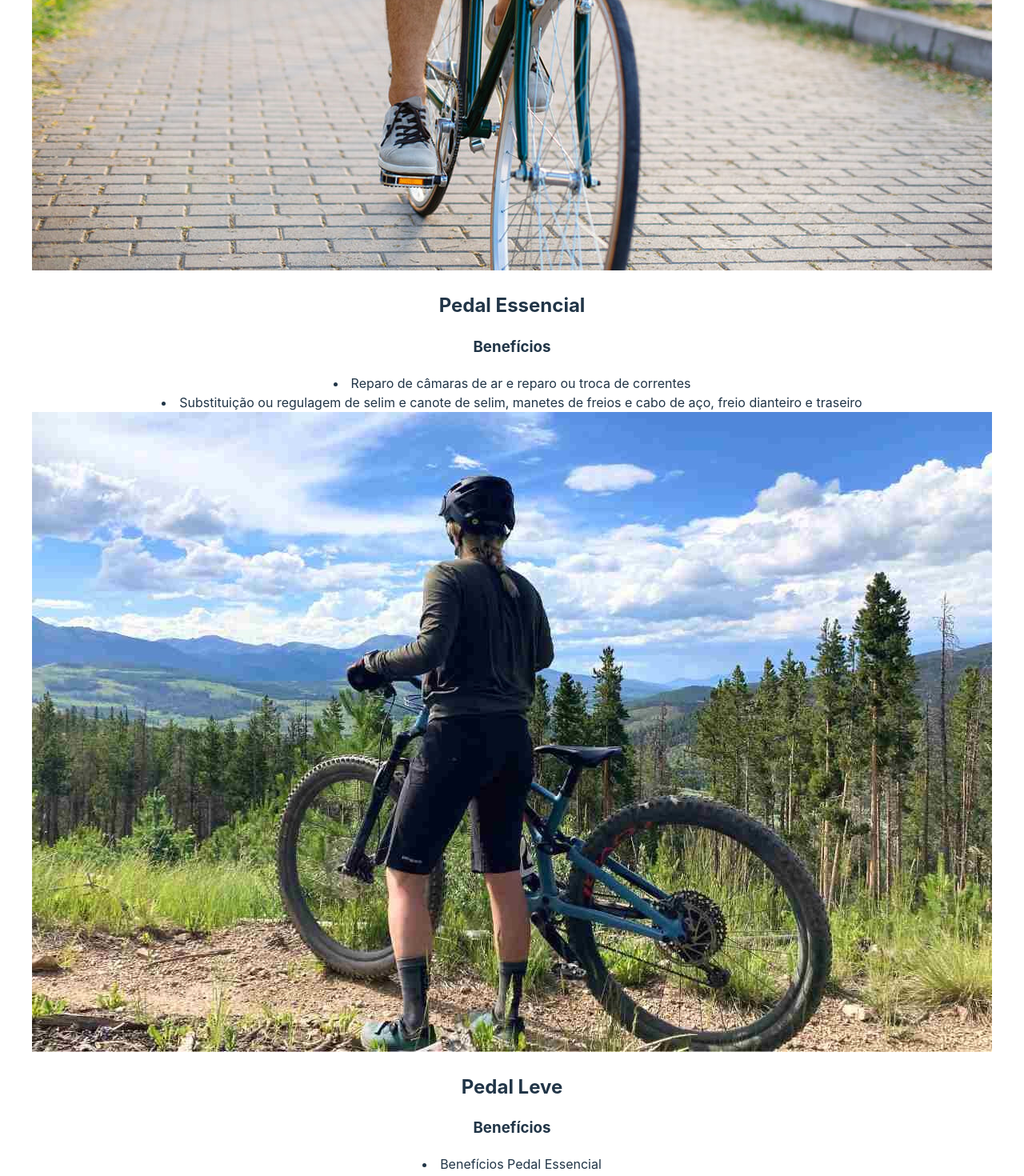
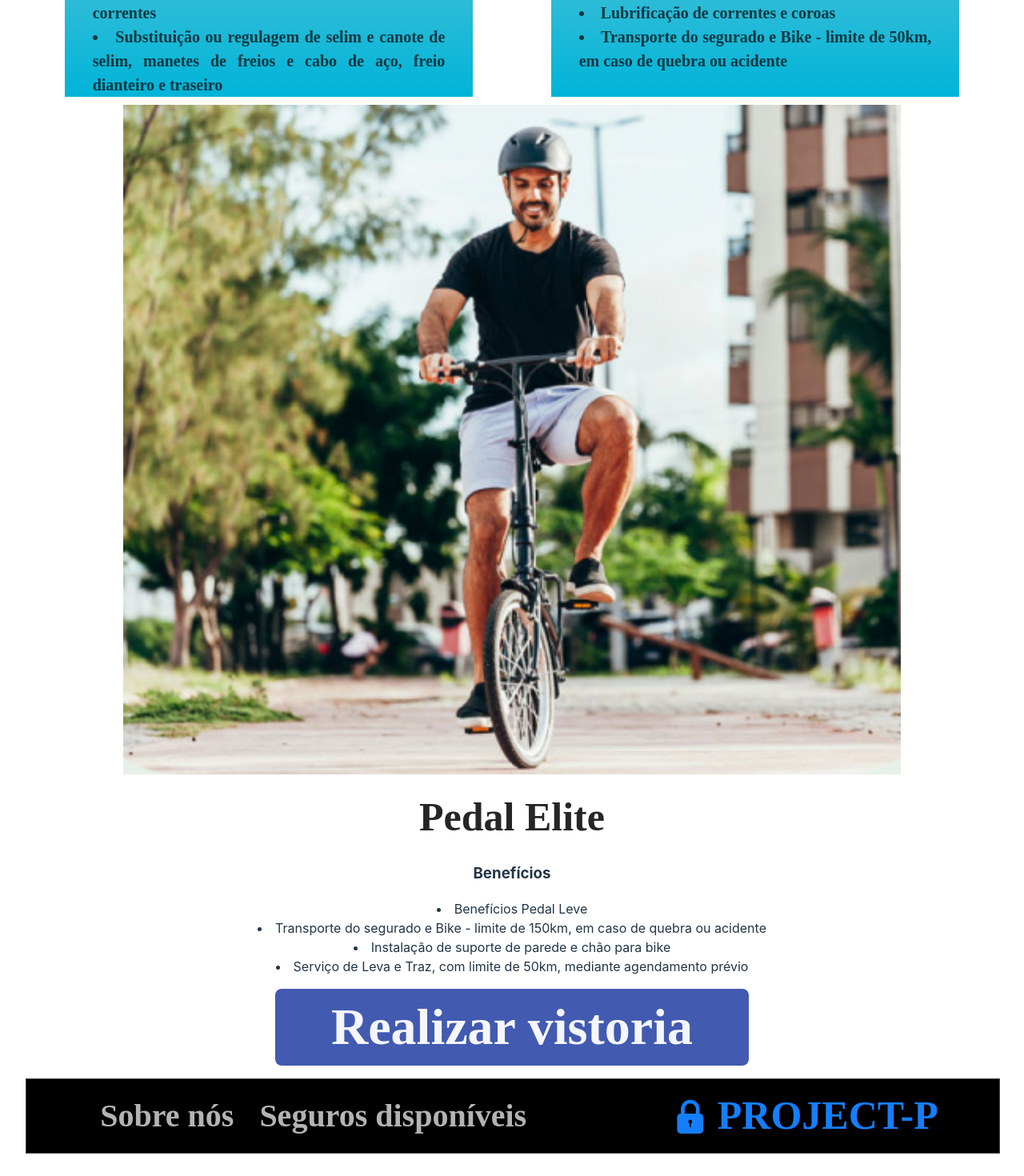
Before and after one commit to MatheusFelipeCamarinhaDuarte/Sprint-3, a React (Vite) app: page / in a window 1280 px wide. Shown: the part 640-2110 px from the top of the page at 80% size. Built offline with nearby package versions, Linux system fonts and the light colour scheme.

Commit message:
Feito o css das imagens da Home

```diff
--- a/src/CSS/Menu.css
+++ b/src/CSS/Menu.css
@@ -21,9 +21,9 @@ div.logo {
 li.logo-text {
   list-style-type: none;
   color: #157EFB;
-  font-size: 64px;
+  font-size: 50px;
   font-family: Patua One;
-  font-weight: 400;
+  font-weight: bold;
 
   word-wrap: break-word;
 }
@@ -37,9 +37,9 @@ img.logo-img {
 .text {
   list-style-type: none;
   color: rgba(0, 0, 0, 0.70);
-  font-size: 48px;
+  font-size: 40px;
   font-family: Patua One;
-  font-weight: 400;
+  font-weight: bold;
   word-wrap: break-word;
   text-align: center;
   margin: 16px;
--- a/src/CSS/Rodape.css
+++ b/src/CSS/Rodape.css
@@ -13,9 +13,9 @@ nav.rodape{
   .text-rodape{
     list-style: none;
     color: rgba(255, 255, 255, 0.70);
-    font-size: 48px;
+    font-size: 40px;
     font-family: Patua One;
-    font-weight: 400;
+    font-weight: bold;
     margin: 16px;
   }
 
@@ -29,9 +29,9 @@ nav.rodape{
   li.logo-text-rodape {
     list-style-type: none;
     color: #157EFB;
-    font-size: 64px;
+    font-size: 50px;
     font-family: Patua One;
-    font-weight: 400;
+    font-weight: bold;
 
   }
 
@@ -41,5 +41,5 @@ nav.rodape{
   }
 div.texts-rodape{
   display: flex;
-  justify-content: space-around;
+  justify-content: start;
 }
--- a/src/routes/CSS/Home.css
+++ b/src/routes/CSS/Home.css
@@ -1,8 +1,57 @@
-main{
+main :nth-child(){
     display: flex;
     flex-direction: column;
     justify-content: center;
 }
+
+img {
+    width: 80%;
+    height: auto;
+    padding: 10px;
+}
+
+h2{
+    color: rgba(0, 0, 0, 0.85);
+    font-size: 50px;
+    font-family: Patua One;
+    font-weight: bold;
+    padding: 0px;
+    margin: 0px;
+    border: 0px;
+    word-wrap: break-word;
+}
+
+.beneficios{
+    padding: 0px 35px;
+}
+
+.beneficios li{
+    text-align: justify;
+    padding: 0px;
+    margin: 0px;
+    border: 0px;
+    word-wrap: break-word;
+    color: rgba(0, 0, 0, 0.70);
+    font-size: 20px;
+    font-family: Patua One;
+    font-weight: bold;
+}
+
+.plano {
+    width: 42%;
+    height: 650 ;
+    background: linear-gradient(180deg, #D9D9D9 0%, #00B4D8 100%);
+    flex-direction: column;
+    justify-content: flex-start;
+    align-items: center;
+    display: inline-flex
+}
+
+.planos{
+    display: flex;
+    justify-content: space-around;
+}
+
 /*
 .plano{
 
@@ -41,6 +90,6 @@ padding: 16px;
     color: rgba(255, 255, 255, 0.95);
     font-size: 64px;
     font-family: Patua One;
-    font-weight: 400;
+    font-weight: bold;
     word-wrap: break-word
 }
--- a/src/routes/Home/index.jsx
+++ b/src/routes/Home/index.jsx
@@ -29,10 +29,8 @@ export default function index() {
             <li>Transporte do segurado e Bike - limite de 50km, em caso de quebra ou acidente</li>
         </div>
     </nav>
-
-
-
-    <nav className='plano elite'>
+</nav>
+    <nav className='plano-elite'>
         <img className='imagem-plano-elite'src={imgPedalElite} />
         <h2>Pedal Elite</h2>
         <div className='beneficios-elite'>
@@ -43,7 +41,6 @@ export default function index() {
             <li>Serviço de Leva e Traz, com limite de 50km, mediante agendamento prévio</li>
         </div>
     </nav>
-</nav>
     <nav className='vistoria'>
       <button className="botao-vistoria">
         <Link to="/dados-cliente" className='texto-vistoria'>Realizar vistoria</Link>
```
